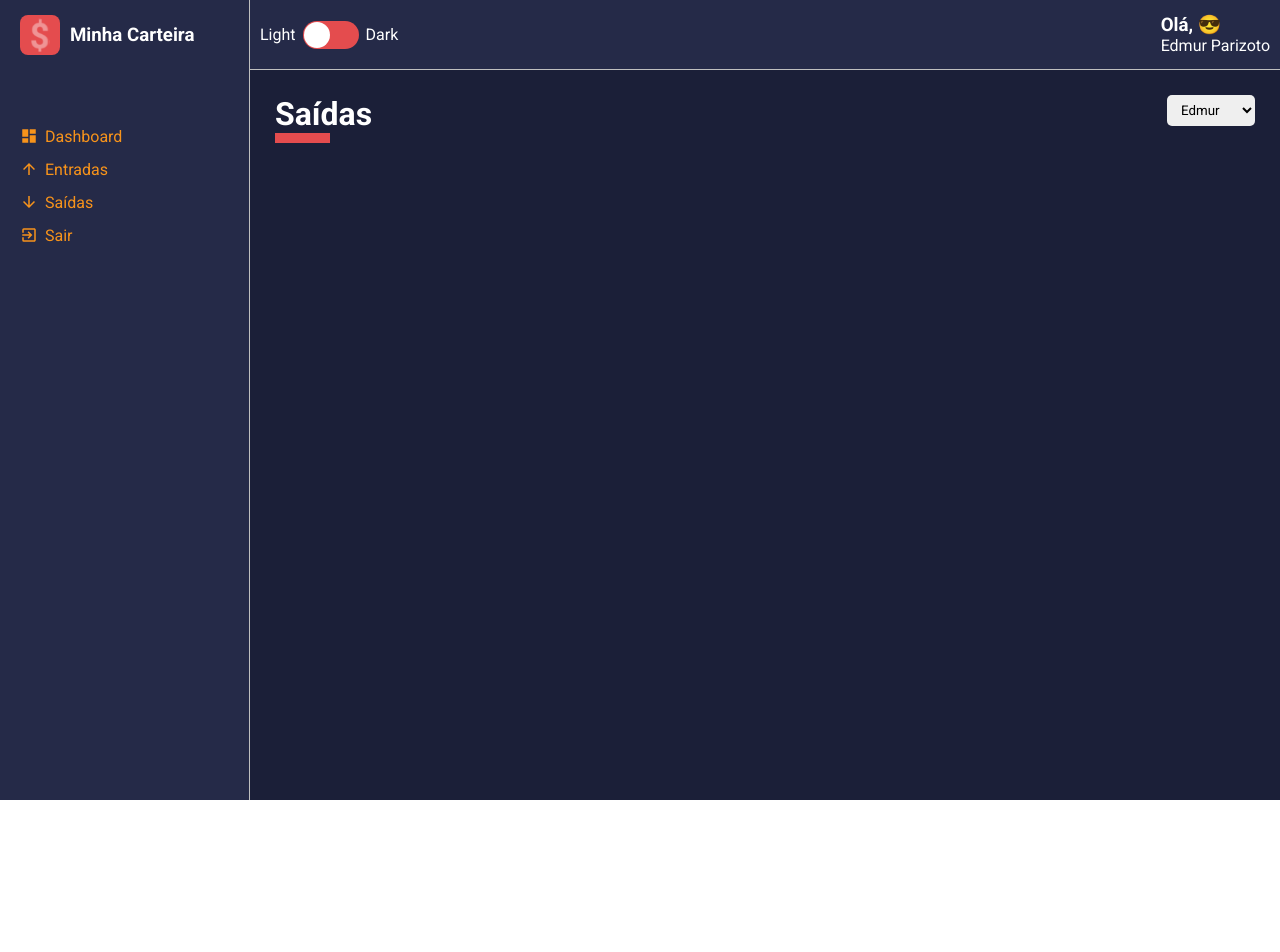
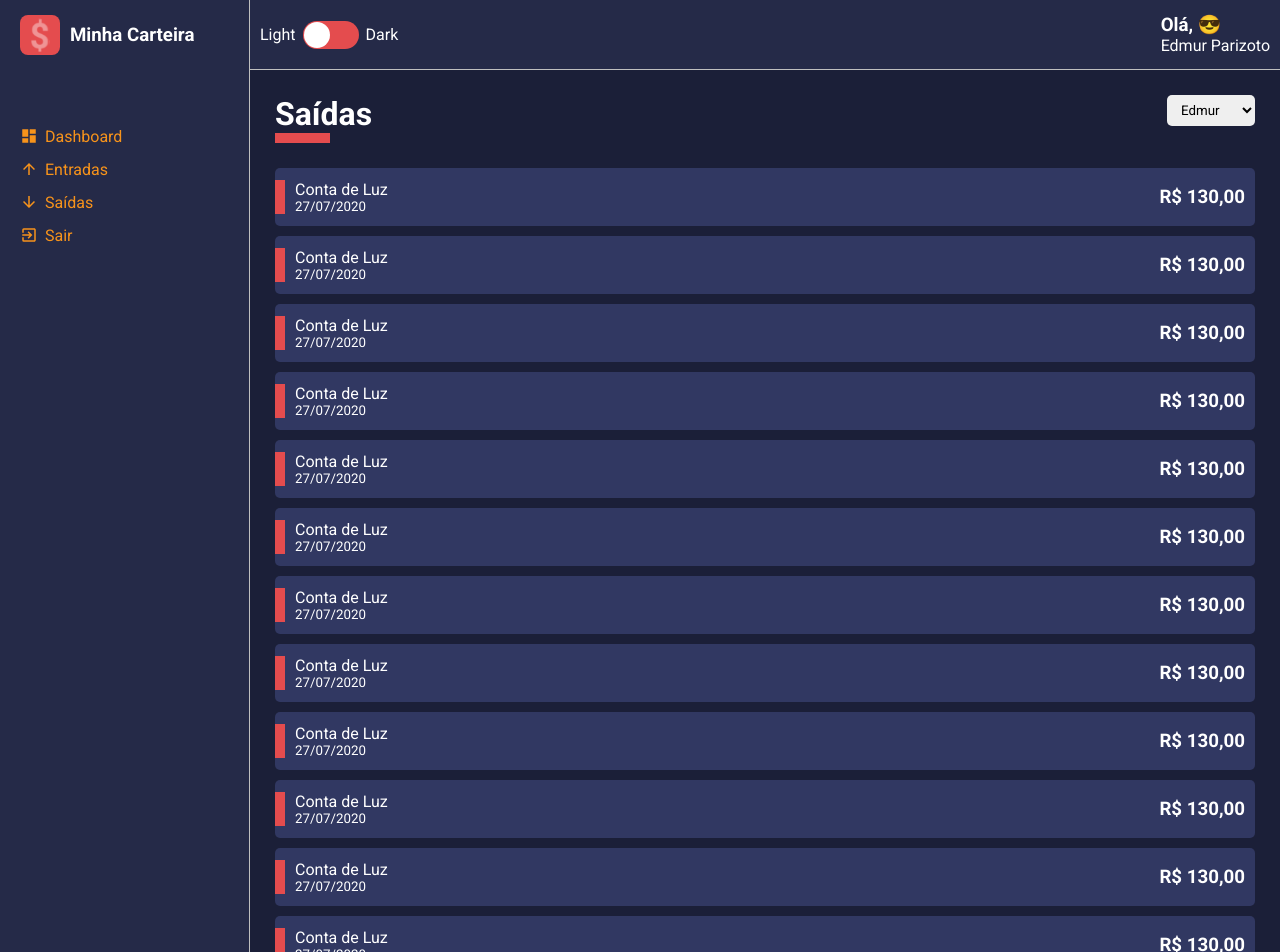
Before and after one commit to edmurneves/carteira-digital, a React (Create React App) app: page /list/1 in a window 1280 px wide. Shown: the top 952 px of the page. Before the commit the page ends 800 px from the top, so only its background shows below. Built offline with nearby package versions, Linux system fonts and the light colour scheme.

Commit message:
Feat: Estilização do componente HistoryFinanceCard

```diff
--- /dev/null
+++ b/src/components/HistoryFinanceCard/styles.ts
@@ -0,0 +1,52 @@
+import styled from "styled-components";
+
+interface IContainerProps {
+    color: string;
+}
+
+interface ITagProps {
+    color: string;
+}
+
+export const Container = styled.li<IContainerProps>`
+    background-color: ${props => props.color};
+
+    list-style: none;
+    border-radius: 5px;
+
+    margin: 10px 0;
+    padding: 12px 10px;
+
+    display: flex;
+    justify-content: space-between;
+    align-items: center;
+
+    cursor: pointer;
+    transition: all .3s;
+
+    position: relative;
+
+
+
+    &:hover {
+        opacity: .7;
+        transform: translateX(10px);
+    }
+
+    > div {
+        display: flex;
+        flex-direction: column;
+        justify-content: space-between;
+        padding-left: 10px;
+    }
+`;
+
+export const Tag = styled.div<ITagProps>`
+    width: 10px;
+    height: 60%;
+
+    background-color: ${props => props.color};
+
+    position: absolute;
+    left: 0;
+`;
--- a/src/pages/List/index.tsx
+++ b/src/pages/List/index.tsx
@@ -2,8 +2,9 @@ import React from 'react';
 
 import ContentHeader from '../../components/ContentHeader';
 import SelectInput from '../../components/SelectInput';
+import HistoryFinanceCard from '../../components/HistoryFinanceCard';
 
-import { Container } from './styles';
+import { Container, Content } from './styles';
 
 const List: React.FC = () => {
     const options = [
@@ -18,6 +19,122 @@ const List: React.FC = () => {
                 <SelectInput options={options}/>
             </ContentHeader>
 
+            <Content>
+                <HistoryFinanceCard
+                    cardColor='#313862'
+                    tagcolor='#E44C4E'
+                    title='Conta de Luz'
+                    subtitle='27/07/2020'
+                    amount='R$ 130,00'
+                />
+
+                 <HistoryFinanceCard
+                    cardColor='#313862'
+                    tagcolor='#E44C4E'
+                    title='Conta de Luz'
+                    subtitle='27/07/2020'
+                    amount='R$ 130,00'
+                />
+
+                 <HistoryFinanceCard
+                    cardColor='#313862'
+                    tagcolor='#E44C4E'
+                    title='Conta de Luz'
+                    subtitle='27/07/2020'
+                    amount='R$ 130,00'
+                />
+                <HistoryFinanceCard
+                    cardColor='#313862'
+                    tagcolor='#E44C4E'
+                    title='Conta de Luz'
+                    subtitle='27/07/2020'
+                    amount='R$ 130,00'
+                />
+
+                <HistoryFinanceCard
+                    cardColor='#313862'
+                    tagcolor='#E44C4E'
+                    title='Conta de Luz'
+                    subtitle='27/07/2020'
+                    amount='R$ 130,00'
+                />
+
+                <HistoryFinanceCard
+                    cardColor='#313862'
+                    tagcolor='#E44C4E'
+                    title='Conta de Luz'
+                    subtitle='27/07/2020'
+                    amount='R$ 130,00'
+                />
+
+                <HistoryFinanceCard
+                    cardColor='#313862'
+                    tagcolor='#E44C4E'
+                    title='Conta de Luz'
+                    subtitle='27/07/2020'
+                    amount='R$ 130,00'
+                />
+
+                <HistoryFinanceCard
+                    cardColor='#313862'
+                    tagcolor='#E44C4E'
+                    title='Conta de Luz'
+                    subtitle='27/07/2020'
+                    amount='R$ 130,00'
+                />
+                                 <HistoryFinanceCard
+                    cardColor='#313862'
+                    tagcolor='#E44C4E'
+                    title='Conta de Luz'
+                    subtitle='27/07/2020'
+                    amount='R$ 130,00'
+                />
+                <HistoryFinanceCard
+                    cardColor='#313862'
+                    tagcolor='#E44C4E'
+                    title='Conta de Luz'
+                    subtitle='27/07/2020'
+                    amount='R$ 130,00'
+                />
+
+                <HistoryFinanceCard
+                    cardColor='#313862'
+                    tagcolor='#E44C4E'
+                    title='Conta de Luz'
+                    subtitle='27/07/2020'
+                    amount='R$ 130,00'
+                />
+
+                <HistoryFinanceCard
+                    cardColor='#313862'
+                    tagcolor='#E44C4E'
+                    title='Conta de Luz'
+                    subtitle='27/07/2020'
+                    amount='R$ 130,00'
+                />
+
+                <HistoryFinanceCard
+                    cardColor='#313862'
+                    tagcolor='#E44C4E'
+                    title='Conta de Luz'
+                    subtitle='27/07/2020'
+                    amount='R$ 130,00'
+                />
+
+                <HistoryFinanceCard
+                    cardColor='#313862'
+                    tagcolor='#E44C4E'
+                    title='Conta de Luz'
+                    subtitle='27/07/2020'
+                    amount='R$ 130,00'
+                />
+
+
+
+
+
+            </Content>
+
         </Container>
     );
 }
--- a/src/pages/List/styles.ts
+++ b/src/pages/List/styles.ts
@@ -1,3 +1,5 @@
 import styled from "styled-components";
 
 export const Container = styled.div``;
+
+export const Content = styled.div``;
```
